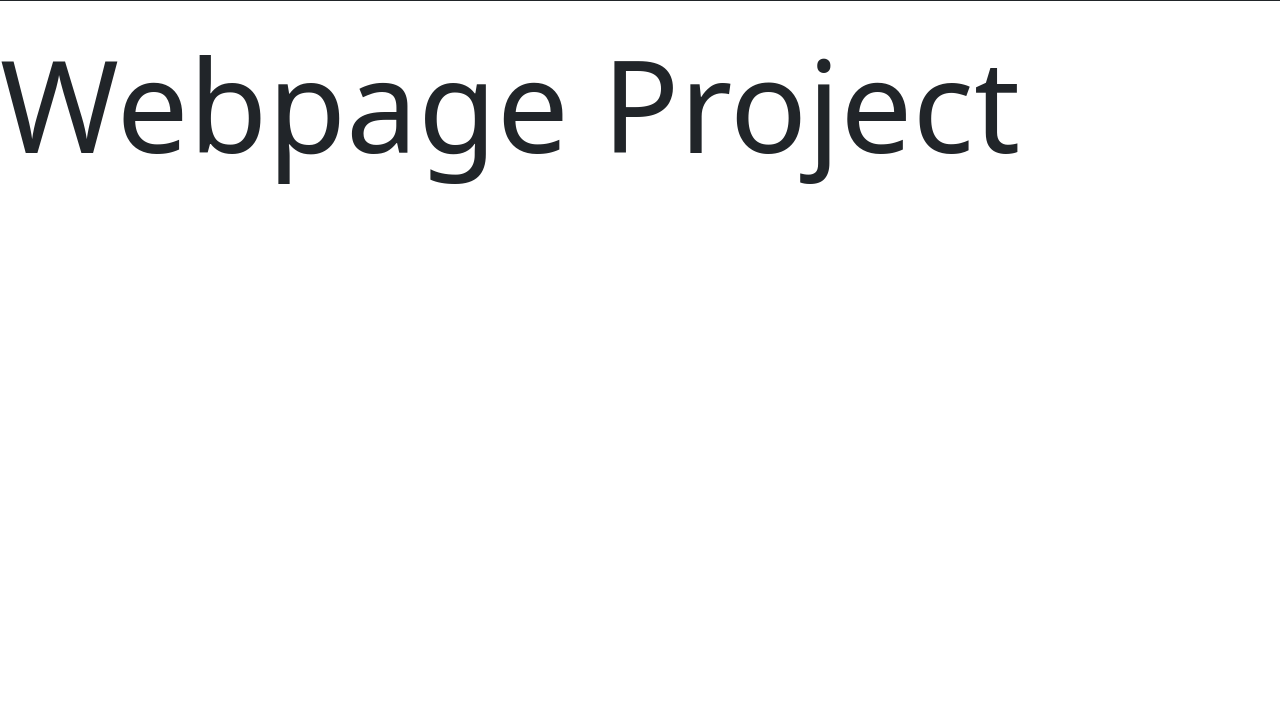
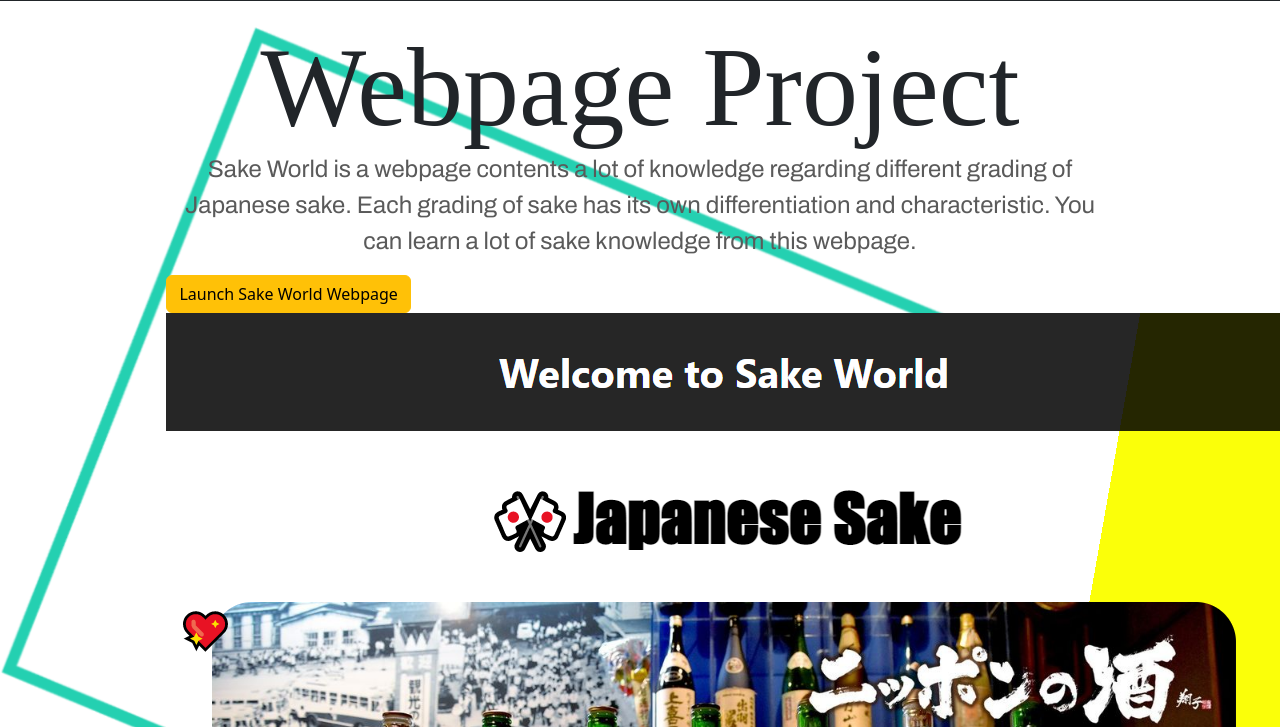
Before and after one commit to Janisgee/portfolio-new, a plain HTML site: page webpage-project.html in a window 1280 px wide. Shown: the part 73-800 px from the top of the page. Drawn offline with nearby package versions, Linux system fonts and the light colour scheme; a web font is replaced by a local one.

Commit message:
Set up webpage project page

```diff
--- a/src/style.css
+++ b/src/style.css
@@ -162,6 +162,9 @@ a {
     background-image: url("/images/about-background.png");
     background-size: cover;
     background-repeat: no-repeat;
+}
+
+.page-setting {
     padding: 4px 13% 0%;
     margin-top: 100px;
     margin-left: 0;
@@ -323,6 +326,20 @@ a {
     margin: 0 auto;
 }
 
+.project-webpage {
+    background: url("/images/sake-project-background.png");
+    background-size: cover;
+    background-repeat: no-repeat;
+}
+
+.project-webpage h1 {
+    font-size: 7em;
+}
+
+.project-webpage p {
+    text-align: center;
+}
+
 @media (min-width: 1400px) {
     /* .contact-page {
         background-color: #363131;
--- a/webpage-project.html
+++ b/webpage-project.html
@@ -80,7 +80,21 @@
             </div>
         </div>
     </nav>
-    <h1 style="font-size: 10vw; margin-top: 100px">Webpage Project</h1>
+    <div class="project-webpage">
+        <div class="pages-wrapper page-setting">
+            <h1 class="text-center">Webpage&nbsp;Project</h1>
+            <p>
+                Sake World is a webpage contents a lot of knowledge regarding different grading of Japanese sake. Each grading of sake has its own differentiation and characteristic. You can learn a lot of sake knowledge from this webpage.
+            </p>
+            <a class="btn btn-warning" ref="https://sake-world.netlify.app">Launch Sake World Webpage</a
+        >
+        <img src="/images/sake-webpage.png" alt="" />
+        <p>Open-source code by Janis Chan</p>
+        <a href="">Back to my work👉</a>
+            <footer style="color: black">© 2022 Janis Chan</footer>
+        </div>
+    </div>
+
     <script src="/src/portfolio.js"></script>
 </body>
 
```
Also changed, not shown: about.html (+1 -1 lines), images/sake-project-background.png (added).
